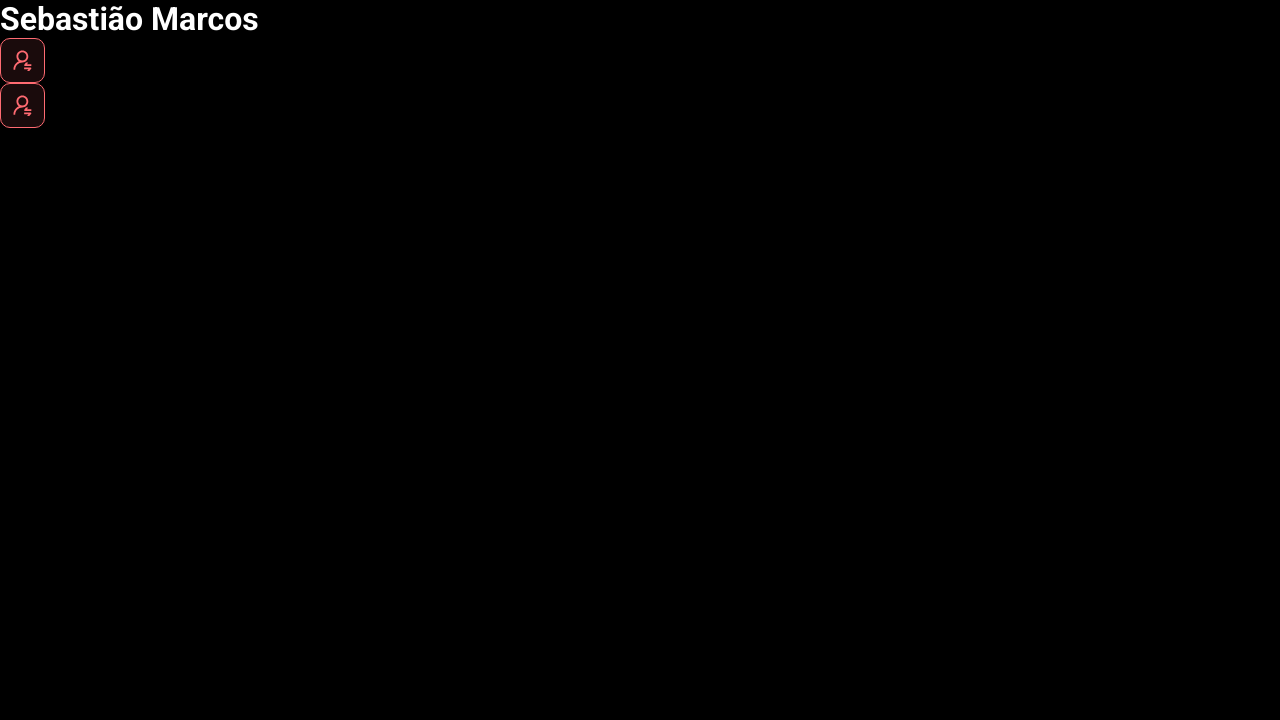
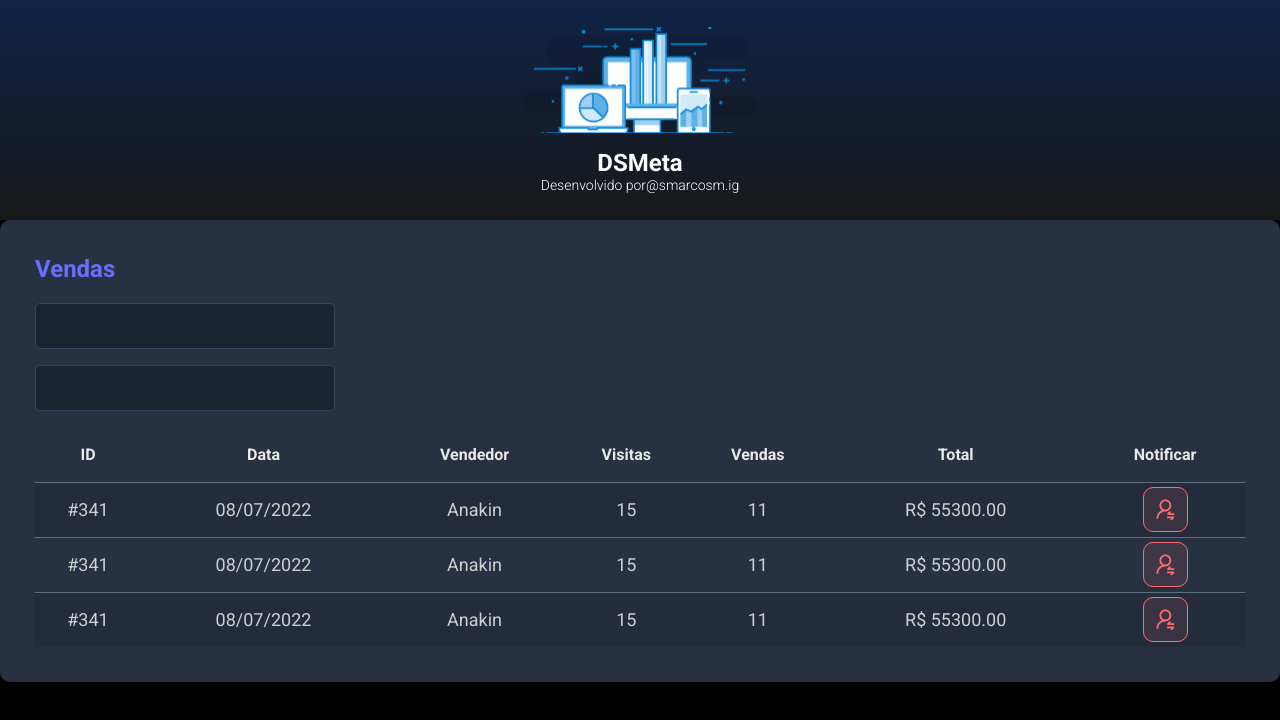
Before and after one commit to smarcosm/dsmeta, a React (Vite) app in the folder frontend/: page / in a window 1280 px wide. Shown: the top 720 px of the page. Built offline with nearby package versions, Linux system fonts and the light colour scheme.

Commit message:
Other components

```diff
--- a/frontend/package.json
+++ b/frontend/package.json
@@ -15,6 +15,7 @@
     "@types/react": "^18.0.0",
     "@types/react-dom": "^18.0.0",
     "@vitejs/plugin-react": "^1.3.0",
+    "ts-node": "^10.8.2",
     "typescript": "^4.6.3",
     "vite": "^2.9.9"
   },
--- a/frontend/src/App.tsx
+++ b/frontend/src/App.tsx
@@ -1,11 +1,17 @@
-import NotificationButtom from "./components/NotificationButtom";
+import Header from "./components/Header";
+import SalesCard from "./components/SalesCard";
 
 function App() {
   return (
     <>
-      <h1>Sebastião Marcos</h1>
-      <NotificationButtom />
-      <NotificationButtom />
+      <Header />
+      <main>
+        <section id="sales">
+          <div className="dsmeta-container">
+            <SalesCard />
+          </div>
+        </section>
+      </main>
     </>
   );
 }
--- /dev/null
+++ b/frontend/src/components/Header/index.tsx
@@ -0,0 +1,24 @@
+import logo from "../../assets/img/logo.svg"
+
+import "./styles.css"
+
+function Header() {
+  return (
+    <>
+    <header>
+        <div className="dsmeta-logo-container">
+          <img src={logo} alt="DSMeta" />
+          <h1>DSMeta</h1>
+          <p>
+            Desenvolvido por
+            <a href="https://www.github.com/SMarcosM">
+              @smarcosm.ig
+            </a>
+          </p>
+        </div>
+      </header>
+    </>
+  );
+}
+
+export default Header;
--- /dev/null
+++ b/frontend/src/components/Header/styles.css
@@ -0,0 +1,27 @@
+header {
+  background: linear-gradient(180deg, #102347 0%, #181818 100%);
+  height: 220px;
+  display: flex;
+  align-items: center;
+  justify-content: center;
+}
+
+.dsmeta-logo-container {
+  display: flex;
+  flex-direction: column;
+  align-items: center;
+}
+
+.dsmeta-logo-container img {
+  width: 235px;
+}
+
+.dsmeta-logo-container h1 {
+  margin-top: 15px;
+  font-size: 24px;
+}
+
+.dsmeta-logo-container p {
+  font-size: 14px;
+  font-weight: 300;
+}
--- a/frontend/src/components/NotificationButtom/index.tsx
+++ b/frontend/src/components/NotificationButtom/index.tsx
@@ -1,6 +1,6 @@
 import icon from '../../assets/img/notification-icon.svg'
 
-import './style.css'
+import './styles.css'
 
 function NotificationButtom() {
   return (
--- a/frontend/src/components/NotificationButtom/style.css
+++ b/frontend/src/components/NotificationButtom/styles.css
@@ -13,3 +13,7 @@
 .dsmeta-red-btn img {
     width: 19px;
 }
+.dsmeta-red-btn-container {
+  display: flex;
+  justify-content: center;
+}
--- /dev/null
+++ b/frontend/src/components/SalesCard/index.tsx
@@ -0,0 +1,82 @@
+import NotificationButtom from "../NotificationButtom";
+
+import "./styles.css";
+
+function SalesCard() {
+  return (
+    <>
+      <div className="dsmeta-container">
+        <div className="dsmeta-card">
+          <h2 className="dsmeta-sales-title">Vendas</h2>
+          <div>
+            <div className="dsmeta-form-control-container">
+              <input className="dsmeta-form-control" type="text" />
+            </div>
+            <div className="dsmeta-form-control-container">
+              <input className="dsmeta-form-control" type="text" />
+            </div>
+          </div>
+
+          <div>
+            <table className="dsmeta-sales-table">
+              <thead>
+                <tr>
+                  <th className="show992">ID</th>
+                  <th className="show576">Data</th>
+                  <th>Vendedor</th>
+                  <th className="show992">Visitas</th>
+                  <th className="show992">Vendas</th>
+                  <th>Total</th>
+                  <th>Notificar</th>
+                </tr>
+              </thead>
+              <tbody>
+                <tr>
+                  <td className="show992">#341</td>
+                  <td className="show576">08/07/2022</td>
+                  <td>Anakin</td>
+                  <td className="show992">15</td>
+                  <td className="show992">11</td>
+                  <td>R$ 55300.00</td>
+                  <td>
+                    <div className="dsmeta-red-btn-container">
+                      <NotificationButtom />
+                    </div>
+                  </td>
+                </tr>
+                <tr>
+                  <td className="show992">#341</td>
+                  <td className="show576">08/07/2022</td>
+                  <td>Anakin</td>
+                  <td className="show992">15</td>
+                  <td className="show992">11</td>
+                  <td>R$ 55300.00</td>
+                  <td>
+                    <div className="dsmeta-red-btn-container">
+                      <NotificationButtom />
+                    </div>
+                  </td>
+                </tr>
+                <tr>
+                  <td className="show992">#341</td>
+                  <td className="show576">08/07/2022</td>
+                  <td>Anakin</td>
+                  <td className="show992">15</td>
+                  <td className="show992">11</td>
+                  <td>R$ 55300.00</td>
+                  <td>
+                    <div className="dsmeta-red-btn-container">
+                      <NotificationButtom />
+                    </div>
+                  </td>
+                </tr>
+              </tbody>
+            </table>
+          </div>
+        </div>
+      </div>
+    </>
+  );
+}
+
+export default SalesCard;
--- /dev/null
+++ b/frontend/src/components/SalesCard/styles.css
@@ -0,0 +1,97 @@
+.dsmeta-card {
+  background-color: #283142;
+  border-radius: 10px;
+  padding: 30px 10px;
+}
+
+.dsmeta-sales-title {
+  color: #676fff;
+  font-size: 24px;
+  margin-bottom: 20px;
+}
+
+.dsmeta-form-control-container {
+  margin-bottom: 16px;
+  max-width: 300px;
+}
+
+.dsmeta-form-control {
+  width: 100%;
+  height: 46px;
+  background-color: #1b2531;
+  border: 1px solid #384459;
+  border-radius: 5px;
+  color: #9aaabe;
+  padding: 0 20px;
+  font-size: 18px;
+}
+
+.dsmeta-sales-table {
+  width: 100%;
+  border-spacing: 0;
+  border-collapse: collapse;
+}
+
+.dsmeta-sales-table thead {
+  height: 55px;
+  font-size: 16px;
+  color: #e9e9e9;
+  font-weight: 700;
+}
+
+.dsmeta-sales-table tbody {
+  font-size: 14px;
+  font-weight: 400;
+  color: #cfcfcf;
+  text-align: center;
+}
+
+.dsmeta-sales-table tbody tr {
+  height: 74px;
+  border-top: 1px solid #5f6e82;
+}
+
+.dsmeta-sales-table tbody tr:hover > td {
+  background-color: #384459;
+}
+
+.dsmeta-sales-table tbody tr:nth-child(odd) {
+  background-color: #242c3b;
+}
+
+.dsmeta-red-btn-container {
+  display: flex;
+  justify-content: center;
+}
+
+.show576 {
+  display: none;
+}
+
+.show992 {
+  display: none;
+}
+
+@media (min-width: 576px) {
+  .show576 {
+    display: table-cell;
+  }
+
+  .dsmeta-card {
+    padding: 35px;
+  }
+
+  .dsmeta-sales-table tbody tr {
+    height: 55px;
+  }
+
+  .dsmeta-sales-table tbody {
+    font-size: 18px;
+  }
+}
+
+@media (min-width: 992px) {
+  .show992 {
+    display: table-cell;
+  }
+}
--- a/frontend/src/index.css
+++ b/frontend/src/index.css
@@ -19,140 +19,3 @@
   color: unset;
   text-decoration: none;
 }
-
-header {
-  background: linear-gradient(180deg, #102347 0%, #181818 100%);
-  height: 220px;
-  display: flex;
-  align-items: center;
-  justify-content: center;
-}
-
-.dsmeta-logo-container {
-  display: flex;
-  flex-direction: column;
-  align-items: center;
-}
-
-.dsmeta-logo-container img {
-  width: 235px;
-}
-
-.dsmeta-logo-container h1 {
-  margin-top: 15px;
-  font-size: 24px;
-}
-
-.dsmeta-logo-container p {
-  font-size: 14px;
-  font-weight: 300;
-}
-
-.dsmeta-card {
-  background-color: #283142;
-  border-radius: 10px;
-  padding: 30px 10px;
-}
-
-.dsmeta-container {
-  width: 100%;
-  max-width: 900px;
-  margin: 0 auto;
-}
-
-#sales {
-  padding: 40px 10px;
-}
-
-.dsmeta-sales-title {
-  color: #676fff;
-  font-size: 24px;
-  margin-bottom: 20px;
-}
-
-.dsmeta-form-control-container {
-  margin-bottom: 16px;
-  max-width: 300px;
-}
-
-.dsmeta-form-control {
-  width: 100%;
-  height: 46px;
-  background-color: #1b2531;
-  border: 1px solid #384459;
-  border-radius: 5px;
-  color: #9aaabe;
-  padding: 0 20px;
-  font-size: 18px;
-}
-
-.dsmeta-sales-table {
-  width: 100%;
-  border-spacing: 0;
-  border-collapse: collapse;
-}
-
-.dsmeta-sales-table thead {
-  height: 55px;
-  font-size: 16px;
-  color: #e9e9e9;
-  font-weight: 700;
-}
-
-.dsmeta-sales-table tbody {
-  font-size: 14px;
-  font-weight: 400;
-  color: #cfcfcf;
-  text-align: center;
-}
-
-.dsmeta-sales-table tbody tr {
-  height: 74px;
-  border-top: 1px solid #5f6e82;
-}
-
-.dsmeta-sales-table tbody tr:hover > td {
-  background-color: #384459;
-}
-
-.dsmeta-sales-table tbody tr:nth-child(odd) {
-  background-color: #242c3b;
-}
-
-.dsmeta-red-btn-container {
-    display: flex;
-    justify-content: center;
-}
-
-
-.show576 {
-    display: none;
-}
-
-.show992 {
-    display: none;
-}
-
-@media (min-width: 576px) {
-    .show576 {
-        display: table-cell;
-    }
-
-    .dsmeta-card {
-        padding: 35px;
-    }
-
-    .dsmeta-sales-table tbody tr {
-        height: 55px;
-    }
-
-    .dsmeta-sales-table tbody {
-        font-size: 18px;
-    }
-}
-
-@media (min-width: 992px) {
-    .show992 {
-        display: table-cell;
-    }
-}
```
Also changed, not shown: frontend/src/assets/img/logo.svg (added), 1 other file (tests, documents, lock files or other folders).
